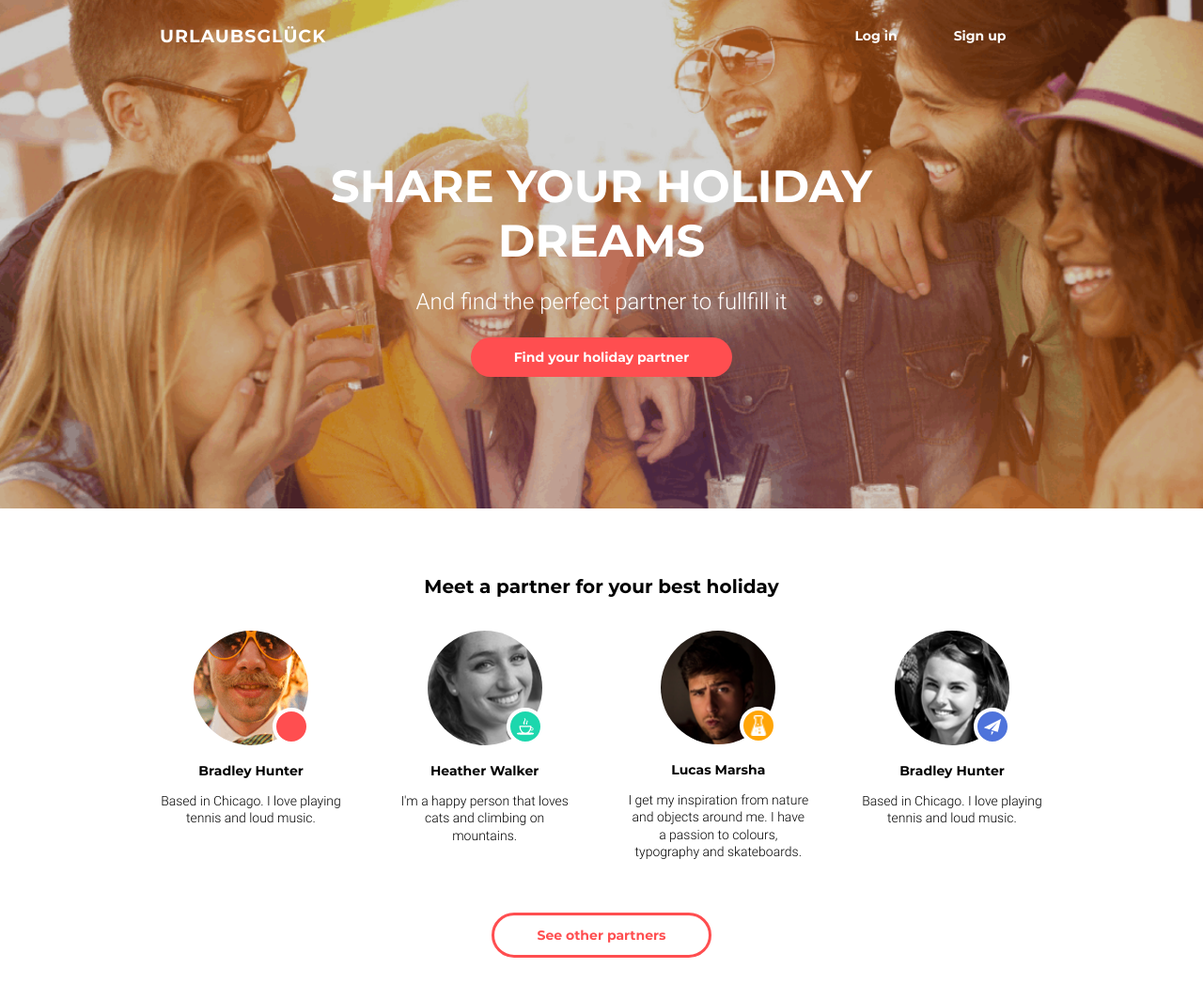
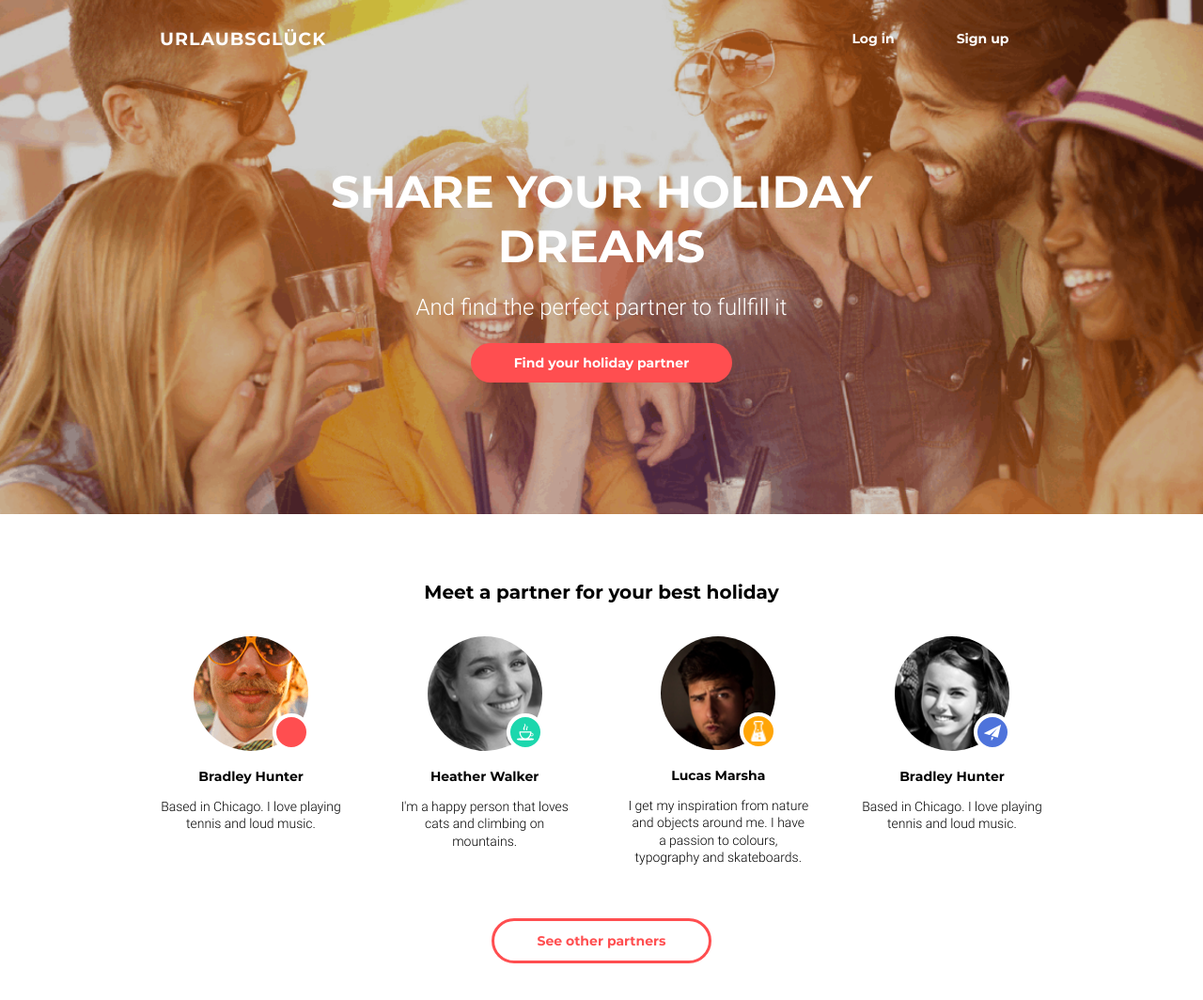
Before and after one commit to Saashen/HTML-CSS, a plain HTML site: page module-08/index.html in a window 1280 px wide. Shown: the whole page at 94% size. Drawn offline with Linux system fonts and the light colour scheme.

Commit message:
hw 8 changes

```diff
--- a/module-08/css/styles.css
+++ b/module-08/css/styles.css
@@ -55,7 +55,6 @@ ul{
     flex-wrap: wrap;
     align-items: center;
     justify-content: center;
-    padding: 16px 0 140px;
 }
 
 .container-two{
@@ -72,6 +71,7 @@ ul{
     flex-wrap: wrap;
     justify-content: center;
     text-align: center;
+    padding-top: 16px;
 }
 
 .navigation-links{
@@ -90,6 +90,7 @@ ul{
 }
 
 .log-in, .sign-up{
+    border: 3px solid transparent;
     display: inline-block;
     order: 0;
     color: #fff;
@@ -137,7 +138,7 @@ ul{
     font-weight: 300;
     font-size: 16px;
     text-align: center;
-    padding: 14px 60px 16px;
+    padding: 14px 60px 0;
 }
 
 .first-button{
@@ -151,11 +152,7 @@ ul{
     font-weight: 700;
     font-size: 14px;
     text-align: center;
-}
-
-.main{
-    padding-top: 70px;
-    padding-bottom: 56px;
+    margin: 26px 0 140px;
 }
 
 .body-title{
@@ -166,7 +163,7 @@ ul{
     font-size: 20px;
     text-align: center;
     line-height: 130%;
-    padding: 0 38px 0;
+    padding: 70px 38px 0;
 }
 
 .partners{
@@ -175,7 +172,7 @@ ul{
     flex-wrap: wrap;
     justify-content: center;
     text-align: center;
-    padding: 14px 0 28px;
+    padding-top: 14px;
 }
 
 .partner:nth-child(2){
@@ -265,6 +262,7 @@ ul{
     font-weight: 700;
     font-size: 14px;
     text-align: center;
+    margin: 28px 0 56px;
 }
 
 @media (min-width: 768px){
@@ -292,16 +290,13 @@ ul{
 
     .description{
         font-size: 24px;
-        padding: 24px 0 26px;
+        padding: 24px 0 0;
     }
 
     .container-two{
         width: 470px;
     }
 
-    .body-title{
-        padding: 0;
-    }
 
     .partners{
         width: 470px;
```
